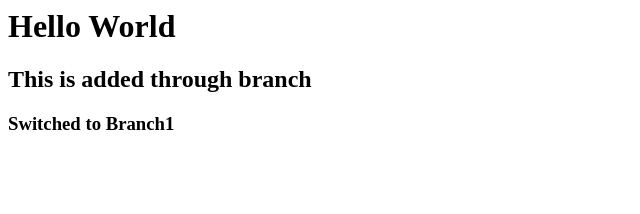
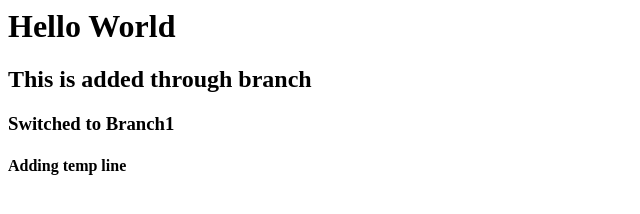
Before and after one commit to Aditya0Mishra/github-final-project, a plain HTML site: page index.html in a window 1280 px wide. Shown: the whole page, without its empty margins (0-640 px from the left). Drawn offline with Linux system fonts and the light colour scheme.

Commit message:
temporary commit

```diff
--- a/index.html
+++ b/index.html
@@ -1,3 +1,4 @@
 <h1>Hello World</h1>
 <h2>This is added through branch</h2>
 <h3>Switched to Branch1</h3>
+<h4>Adding temp line</h4>
```
